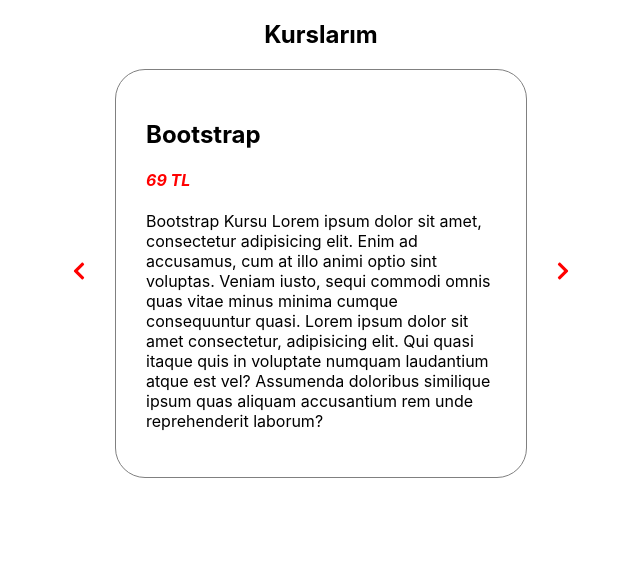
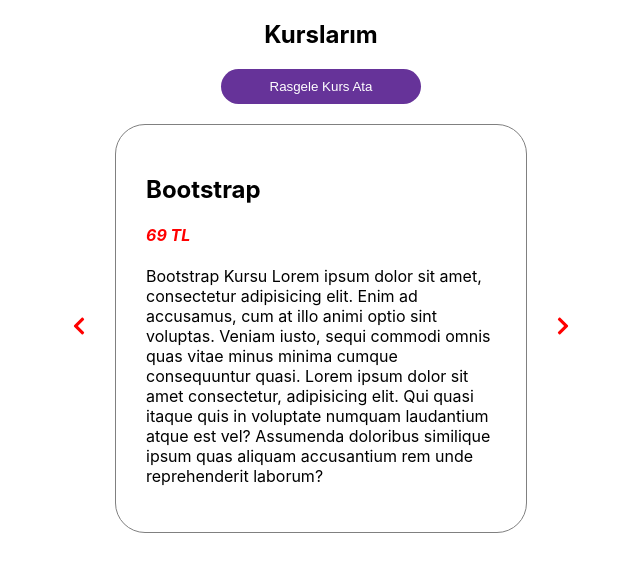
Before and after one commit to ibayrakli/react, a React (Create React App) app in the folder kurslarim/kurslarim/: page / in a window 1280 px wide. Shown: the top 572 px of the page, without its empty margins (319-959 px from the left). Built offline with nearby package versions, Linux system fonts and the light colour scheme; data requests are answered from the project's data file.

Commit message:
lesson 41, random course css

```diff
--- a/kurslarim/kurslarim/src/App.css
+++ b/kurslarim/kurslarim/src/App.css
@@ -25,7 +25,7 @@
 }
 
 .cardDeleteBtn {
-  width: 100px;
+  width: 200px;
   padding: 10px;
   border-radius: 30px;
   border: none;
@@ -43,3 +43,8 @@
   font-size: 20px;
   color: red;
 }
+
+.courseTitleAndButton {
+  text-align: center;
+  margin-bottom: 20px;
+}
--- a/kurslarim/kurslarim/src/Courses.js
+++ b/kurslarim/kurslarim/src/Courses.js
@@ -34,8 +34,9 @@
 
   return (
     <div className="courseMainDiv">
-      <div>
+      <div className="courseTitleAndButton">
         <h2>Kurslarım</h2>
+        <button className="cardDeleteBtn">Rasgele Kurs Ata</button>
       </div>
 
       <div className="cardDiv">
```
